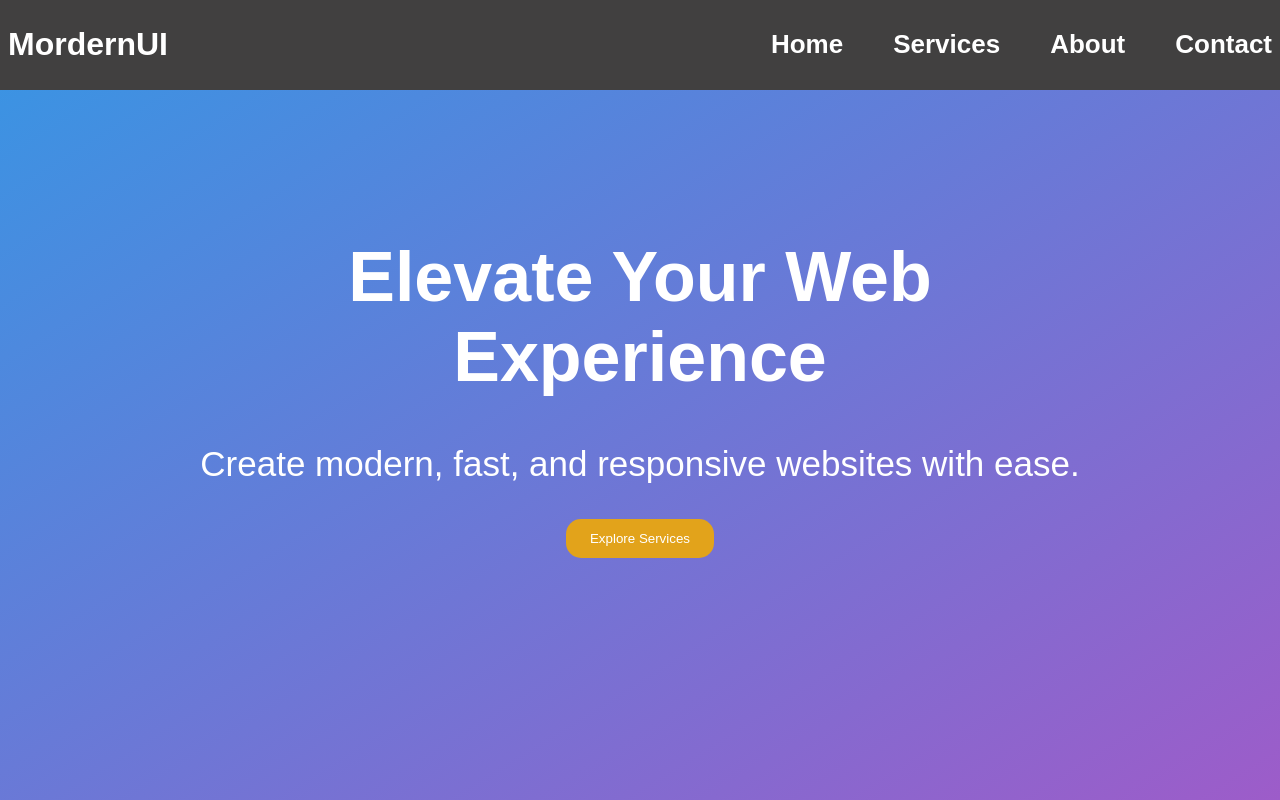
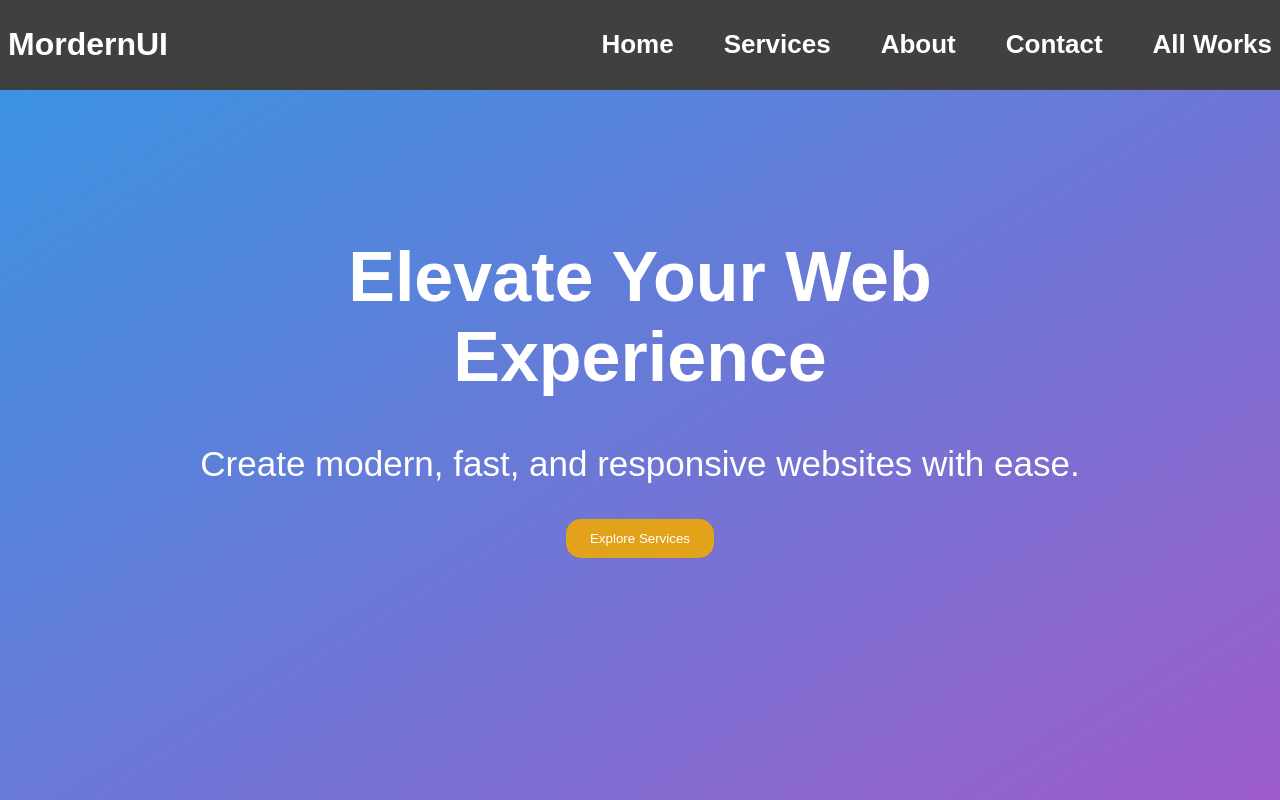
Before and after one commit to jananikodithuwakku/Wood1, a plain HTML site: page index.html in a window 1280 px wide. Drawn offline with Linux system fonts and the light colour scheme.

Commit message:
Update index.html

```diff
--- a/index.html
+++ b/index.html
@@ -14,6 +14,7 @@
                 <li><a href="">Services</a></li>
                 <li><a href="">About</a></li>
                 <li><a href="">Contact</a></li>
+                <li><a href="../All_Works.html">All Works</a></li>
             </ul>
         </nav>
     </header>
```
